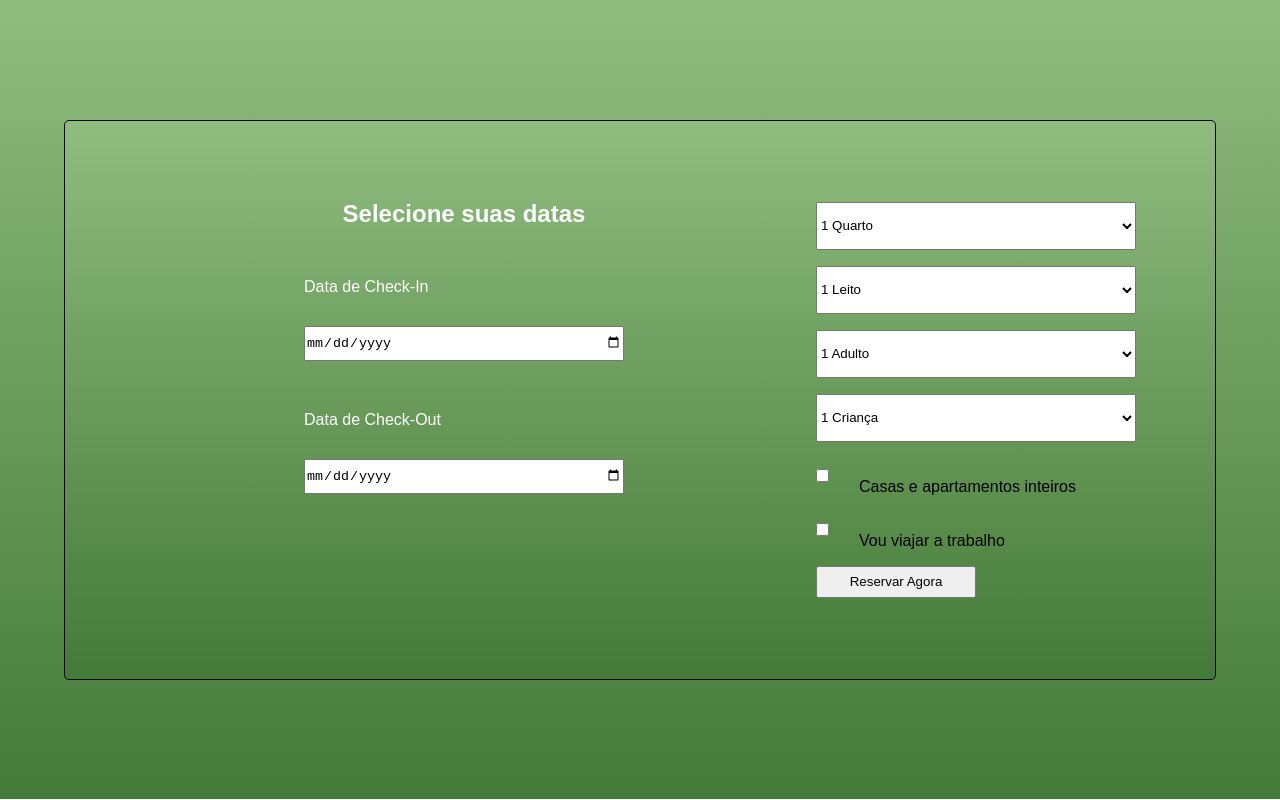
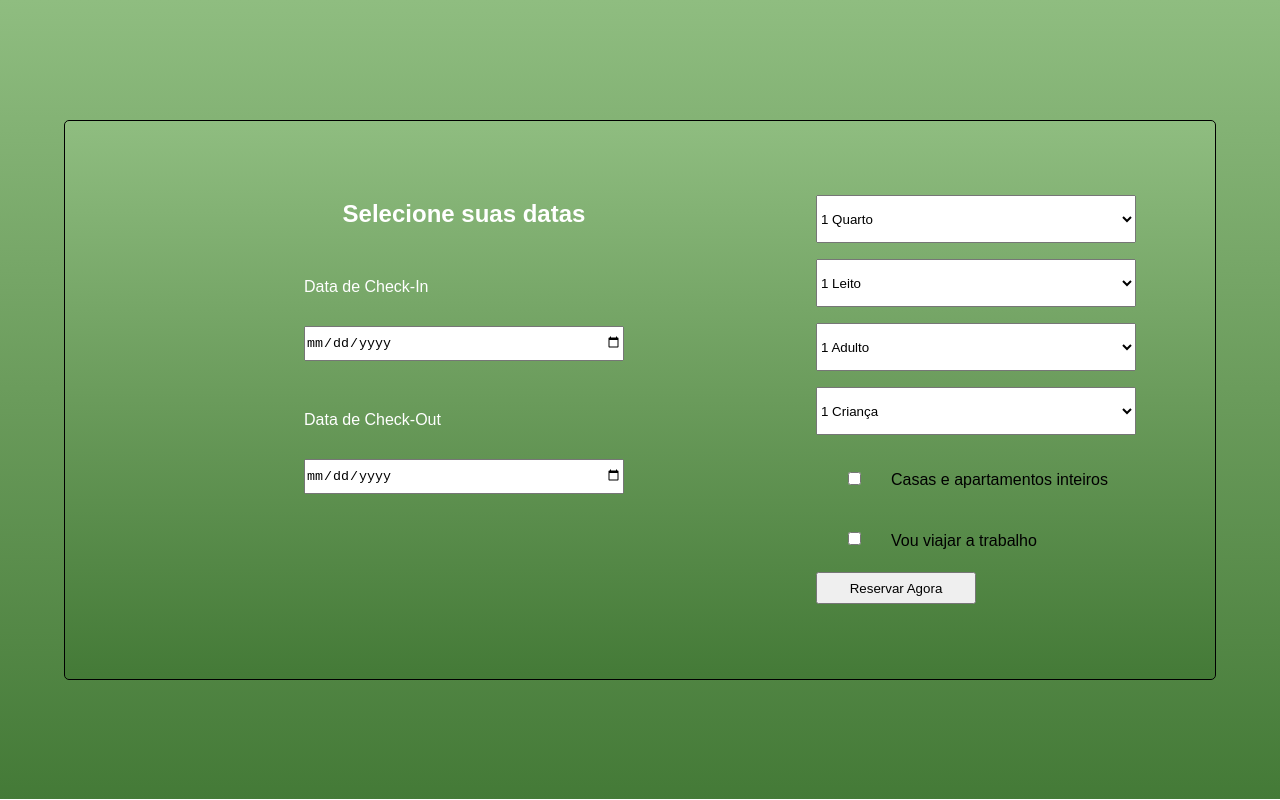
Before and after one commit to enricomartins018/mod5_devs_rest_hotel, a React (Vite) app: page /facasuareserva in a window 1280 px wide. Built offline with nearby package versions, Linux system fonts and the light colour scheme.

Commit message:
feat: Inputs redimensionados.

```diff
--- a/src/components/FormFacaSuaReserva/FormFacaSuaReserva.module.css
+++ b/src/components/FormFacaSuaReserva/FormFacaSuaReserva.module.css
@@ -6,6 +6,7 @@ section {
     width: 100vw;
     height: 99.9vh;
     background: linear-gradient(0deg, #447a37, #6a9b5b, #8fbd80);
+    font-family: Arial, Helvetica, sans-serif;
 }
 
 form {
@@ -13,8 +14,6 @@ form {
     flex-direction: row;
     justify-content: center;
     align-items: center;
-    text-align: left;
-    font-family: Arial, Helvetica, sans-serif;
     width: 90vw;
     height: 70vh;
     gap: 2rem;
@@ -36,6 +35,7 @@ form {
     display: flex;
     flex-direction: column;
     gap: 1rem;
+    text-align: left;
 }
 
 .selectPattern {
@@ -61,3 +61,8 @@ form {
     height: 2rem;
     width: 10rem;
 }
+
+.inputCheckbox{
+    margin-top: 0.6rem;
+    margin-left: 2rem;
+}
```
